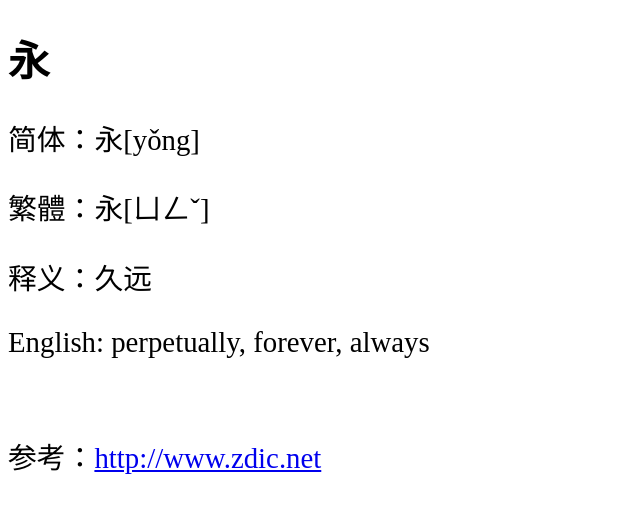
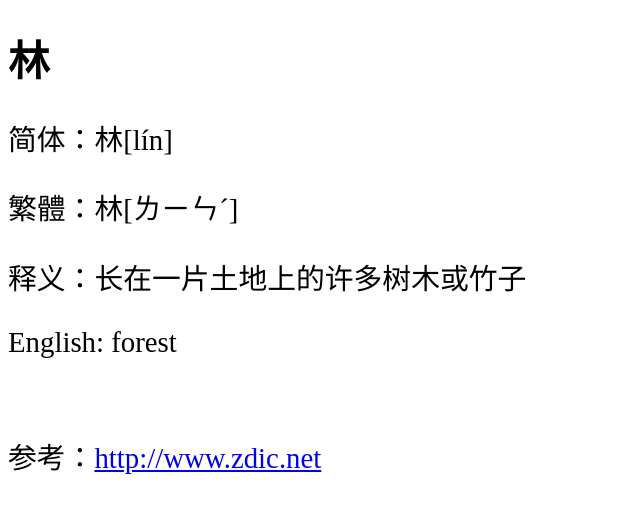
Before and after one commit to shengzhe/livecalligraphy, a Jekyll site: the page built from _posts/2012-08-31-LanTing-41.html, in a window 1280 px wide. Shown: the top 513 px of the page, without its empty margins (0-640 px from the left). Built offline with Jekyll 4.4.1, drawn with Linux system fonts in a browser that asks for light colours; Markdown is read by kramdown in place of the engine named in the settings.

Commit message:
Update _posts/2012-08-31-LanTing-41.html

```diff
--- a/_posts/2012-08-31-LanTing-41.html
+++ b/_posts/2012-08-31-LanTing-41.html
@@ -1,11 +1,11 @@
 ---
 layout: default
-title: 兰亭集序第1个字 (1st character of Lan Ting)
+title: 兰亭集序第41个字 (41st character of Lan Ting)
 ---
-<h1>永</h1>
-<p>简体：永[yǒng]</p>
-<p>繁體：永[ㄩㄥˇ]</p>
-<p>释义：久远</p>
-<p>English: perpetually, forever, always</p>
+<h1>林</h1>
+<p>简体：林[lín]</p>
+<p>繁體：林[ㄌㄧㄣˊ]</p>
+<p>释义：长在一片土地上的许多树木或竹子</p>
+<p>English: forest</p>
 <br/>
-<p>参考：<a href="http://www.zdic.net/zd/zi/ZdicE6ZdicB0ZdicB8.htm">http://www.zdic.net</a></p>
+<p>参考：<a href="http://www.zdic.net/zd/zi/ZdicE6Zdic9EZdic97.htm">http://www.zdic.net</a></p>
```
